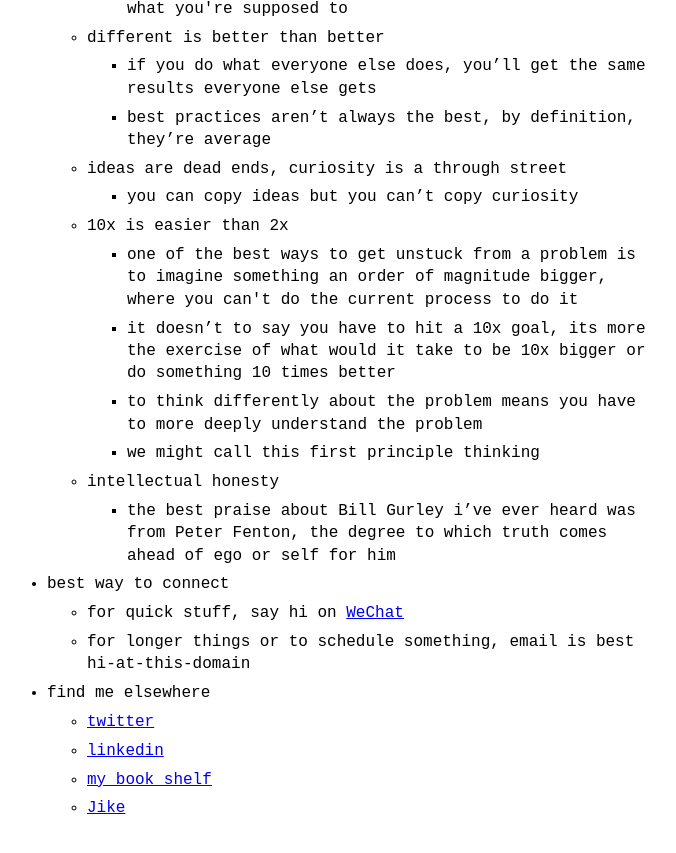
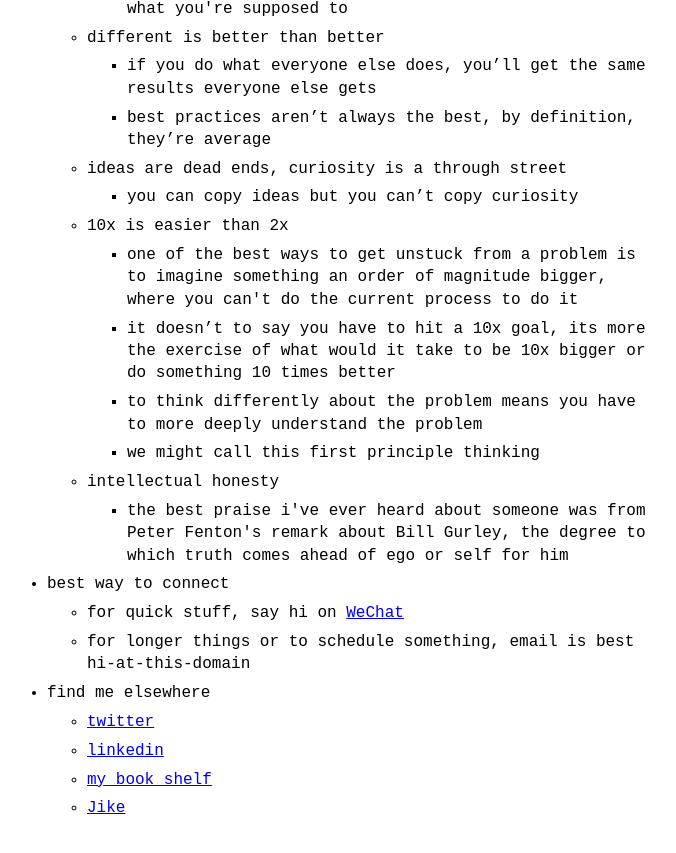
Before and after one commit to kylezgq/kylezgq.github.io, a Jekyll site: the page built from index.md, in a window 1280 px wide and 900 px high, scrolled down 1350 px. Shown: the top 853 px of the window, without its empty margins (313-989 px from the left). Built offline with Jekyll 4.4.1, drawn with Linux system fonts in a browser that asks for light colours.

Commit message:
Update menu.yml

```diff
--- a/_data/menu.yml
+++ b/_data/menu.yml
@@ -50,7 +50,7 @@ entries:
           - title: we might call this first principle thinking
       - title: intellectual honesty
         entries:
-          - title: the best praise about Bill Gurley i’ve ever heard was from Peter Fenton, the degree to which truth comes ahead of ego or self for him
+          - title: the best praise i've ever heard about someone was from Peter Fenton's remark about Bill Gurley, the degree to which truth comes ahead of ego or self for him
 
   - title: best way to connect
     entries:
```
